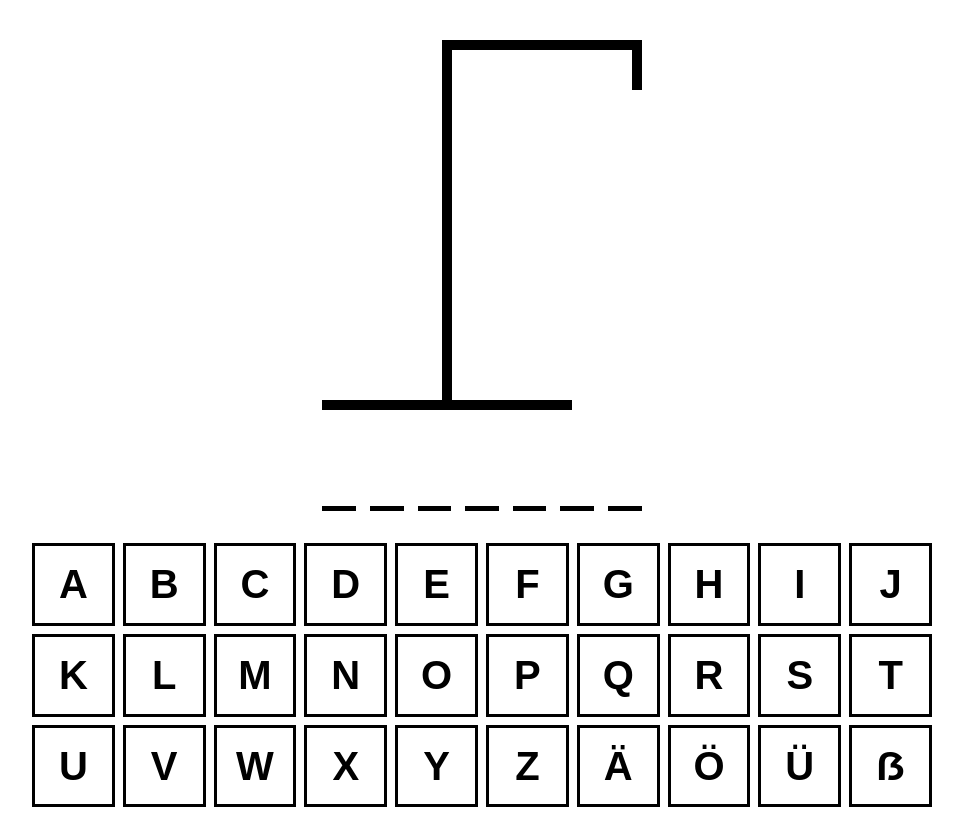
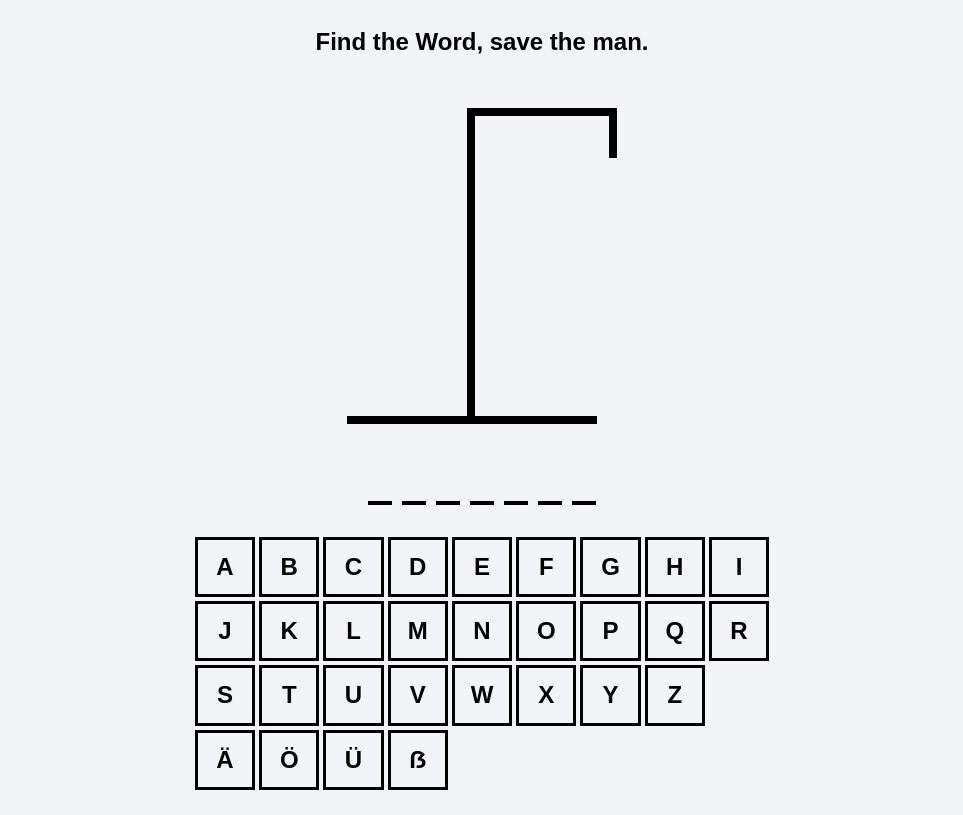
Before and after one commit to alecchung/hangman, a React (Vite) app: page / in a window 1280 px wide. Shown: the whole page, without its empty margins (158-1121 px from the left). Built offline with nearby package versions, Linux system fonts and the light colour scheme.

Commit message:
modified interface

```diff
--- a/index.html
+++ b/index.html
@@ -6,8 +6,8 @@
     <meta name="viewport" content="width=device-width, initial-scale=1.0" />
     <title>&#128128;  Galgenmännchen</title>
   </head>
-  <body>
-    <div id="root"></div>
+  <body style="background-color:#F2F4F7">
+    <div id="root" ></div>
     <script type="module" src="/src/main.tsx"></script>
   </body>
 </html>
--- a/package.json
+++ b/package.json
@@ -10,7 +10,8 @@
   },
   "dependencies": {
     "react": "^18.2.0",
-    "react-dom": "^18.2.0"
+    "react-dom": "^18.2.0",
+    "react-toastify": "^9.1.1"
   },
   "devDependencies": {
     "@types/react": "^18.0.22",
--- /dev/null
+++ b/src/App.css
@@ -0,0 +1,32 @@
+* {
+    align-self: center;
+}
+
+body {
+    display: flex;
+    justify-content: center;
+    font-family: sans-serif;
+}
+
+.app {
+    max-width: min(100%, 900px);
+    display: flex;
+    flex-direction: column;
+    gap: 2rem;
+    margin: auto;
+}
+
+.word-to-guess {
+    display: flex;
+    gap: .25em;
+    font-size: 2.5rem;
+    font-weight: 600;
+    font-family: monospace;
+}
+
+.keyboard {
+    display: grid;
+    max-width: 600px;
+    grid-template-columns: repeat(auto-fit,minmax(55px,1fr));
+    gap: .25rem
+}
--- a/src/App.tsx
+++ b/src/App.tsx
@@ -1,8 +1,9 @@
 import { useState, useEffect, useCallback } from 'react'
 import { HangDrawing } from "./Drawing"
-import { HangWord } from './Word'
+import { WordToGuess } from './WordToGuess'
 import { Keyboard } from "./Keyboard"
 import words from './wordList.json'
+import './App.css'
 
 function getWord() {
 	return words[Math.floor(Math.random() * words.length)]
@@ -64,29 +65,15 @@ function App() {
 	}, [])
 
 	return (
-		<div
-			style={{
-				maxWidth: "900px",
-				display: "flex",
-				flexDirection: "column",
-				gap: "2rem",
-				margin: "0 auto",
-				alignItems: "center",
-			}}
-		>
-			<div style={{ fontSize: "2rem", textAlign: "center" }}>
-				{isWinner && "Sie haben gewonnen! "}
-				{isLoser && "Pech gehabt, oder?"}
-				<div />
-				{(isWinner || isLoser) && "Aktualisieren Sie die Seite, um erneut zu spielen."}
-			</div>
+		<div className='app'>
+			<h2>Find the Word, save the man.</h2>
 			<HangDrawing numberOfGuesses={incorrectLetters.length} />
-			<HangWord
+			<WordToGuess
 				reveal={isLoser}
 				guessedLetters={guessedLetters}
 				wordToGuess={wordToGuess}
 			/>
-			<div style={{ alignSelf: "stretch" }}>
+			<div className='keyboard-container'>
 				<Keyboard
 					disabled={isWinner || isLoser}
 					activeLetters={guessedLetters.filter(letter =>
--- a/src/Drawing.tsx
+++ b/src/Drawing.tsx
@@ -1,13 +1,13 @@
 const HEAD = (
     <div
     style={{
-	width: "50px",
-	height: "50px",
+	width: "40px",
+	height: "40px",
 	borderRadius: "100%",
-	border: "10px solid black",
+	border: "8px solid black",
 	position: "absolute",
 	top: "49px",
-	right: "-30px"
+	right: "-25px"
     }}
     />
 )
@@ -15,11 +15,11 @@ const HEAD = (
 const BODY = (
     <div
     style={{
-	width: "10px",
-	height: "100px",
+	width: "8px",
+	height: "80px",
 	background: "black",
 	position: "absolute",
-	top: "118px",
+	top: "100px",
 	right: 0,
     }}
     />
@@ -28,12 +28,12 @@ const BODY = (
 const RIGHT_ARM = (
     <div
     style={{
-	width: "100px",
-	height: "10px",
+	width: "60px",
+	height: "8px",
 	background: "black",
 	position: "absolute",
 	top: "150px",
-	right: "-100px",
+	right: "-60px",
 	rotate: "-30deg",
 	transformOrigin: "left bottom",
     }}
@@ -43,12 +43,12 @@ const RIGHT_ARM = (
 const LEFT_ARM = (
     <div
     style={{
-	width: "100px",
-	height: "10px",
+	width: "60px",
+	height: "8px",
 	background: "black",
 	position: "absolute",
 	top: "150px",
-	right: "10px",
+	right: "8px",
 	rotate: "30deg",
 	transformOrigin: "right bottom",
     }}
@@ -58,12 +58,12 @@ const LEFT_ARM = (
 const RIGHT_LEG = (
     <div
     style={{
-	width: "100px",
-	height: "10px",
+	width: "80px",
+	height: "8px",
 	background: "black",
 	position: "absolute",
-	top: "208px",
-	right: "-90px",
+	top: "172px",
+	right: "-72px",
 	rotate: "60deg",
 	transformOrigin: "left bottom",
     }}
@@ -73,11 +73,11 @@ const RIGHT_LEG = (
 const LEFT_LEG = (
     <div
     style={{
-	width: "100px",
-	height: "10px",
+	width: "80px",
+	height: "8px",
 	background: "black",
 	position: "absolute",
-	top: "208px",
+	top: "172px",
 	right: "0px",
 	rotate: "-60deg",
 	transformOrigin: "right bottom",
@@ -95,26 +95,26 @@ function HangDrawing({ numberOfGuesses }: DrawingProps) {
 	    { BODY_PARTS.slice(0, numberOfGuesses) }
 	    <div style={{
 		height: "50px",
-		width: "10px",
+		width: "8px",
 		background: "black",
 		position: "absolute",
 		top: 0,
 		right: 0,
 	    }} />
 	    <div style={{
-		height: "10px",
-		width: "200px",
+		height: "8px",
+		width: "150px",
 		background: "black",
 		marginLeft: "120px",
 	    }} />
 	    <div style={{
-		height: "350px",
-		width: "10px",
+		height: "300px",
+		width: "8px",
 		background: "black",
 		marginLeft: "120px",
 	    }} />
 	    <div style={{
-		height: "10px",
+		height: "8px",
 		width: "250px",
 		background: "black",
 	    }} />
--- a/src/Keyboard.module.css
+++ b/src/Keyboard.module.css
@@ -1,9 +1,13 @@
+div {
+    max-width: min(650px, 98%);
+}
+
 .btn {
     width: 100%;
     border: 3px solid black;
     background: none;
     aspect-ratio: 1 / 1;
-    font-size: 2.5rem;
+    font-size: 1.5rem;
     text-transform: uppercase;
     padding: .5rem;
     font-weight: bold;
@@ -24,3 +28,14 @@
 .btn:focus:not(:disabled) {
     background-color: hsl(200, 100%, 75%);
 }
+
+.btn:nth-child(27){
+    border: transparent;
+    background: transparent;
+}
+
+.btn:nth-child(27):hover{
+    border: transparent;
+    background: transparent;
+    cursor:initial;
+}
--- a/src/Keyboard.tsx
+++ b/src/Keyboard.tsx
@@ -27,6 +27,7 @@ const KEYS = [
     "X",
     "Y",
     "Z",
+    "",
     "Ä",
     "Ö",
     "Ü",
@@ -47,26 +48,24 @@ function Keyboard({
     disabled = false,
 }: KeyboardProps) {
     return (
-	<div style={{
-	    display: "grid",
-	    gridTemplateColumns: "repeat(auto-fit, minmax(75px, 1fr))",
-	    gap: ".5rem",
-	}}>
-	    { KEYS.map( key => {
+        <div className='keyboard'>
+            {KEYS.map(key => {
                 const isActive = activeLetters.includes(key)
                 const isInactive = inactiveLetters.includes(key)
                 return (
                     <button
-		    onClick={ () => addGuessedLetter(key) }
-		    className={`${ styles.btn }
-${ isActive ? styles.active : "" } ${ isInactive ? styles.inactive : ""}`}
-		    disabled={ isInactive || isActive || disabled }
-		    key={ key }
-			>{ key }</button>
+                        onClick={() => addGuessedLetter(key)}
+                        className={
+                            `${styles.btn} ${isActive ? styles.active : ""}
+                            ${isInactive ? styles.inactive : ""}`
+                        }
+                        disabled={isInactive || isActive || disabled}
+                        key={key}
+                    >{key}</button>
                 )
-	    }) }
+            })}
         </div>
     )
 }
 
-export {Keyboard}
+export { Keyboard }
--- a/src/Word.tsx
+++ b/src/WordToGuess.tsx
@@ -4,19 +4,13 @@ type WordProps = {
     reveal?: boolean
 }
 
-function HangWord({
+function WordToGuess({
     guessedLetters,
     wordToGuess,
     reveal = false,
 }: WordProps) {
     return (
-	<div style={{
-	    display: "flex",
-	    gap: ".25em",
-	    fontSize: "3.5rem",
-	    fontWeight: "bold",
-	    fontFamily: "monospace",
-	}}>
+	<div className="word-to-guess">
 	    { wordToGuess.split("").map((letter, index) => (
 		<span style={{
 		    borderBottom: ".1em solid black"
@@ -36,4 +30,4 @@ function HangWord({
     )
 }
 
-export {HangWord}
+export {WordToGuess}
```
Also changed, not shown: 1 other file (tests, documents, lock files or other folders). Lines whose indentation alone changed are shown as unchanged.
